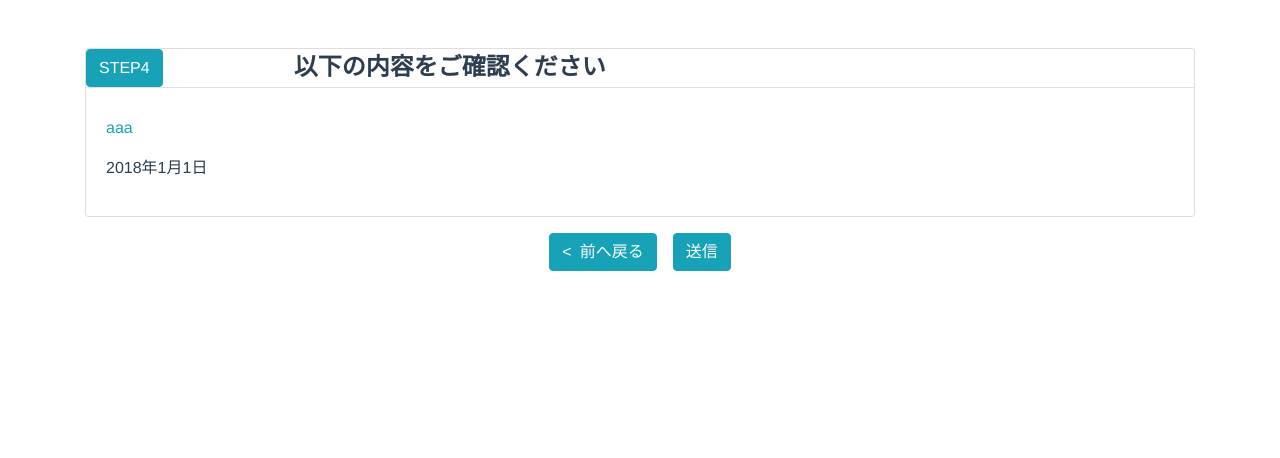
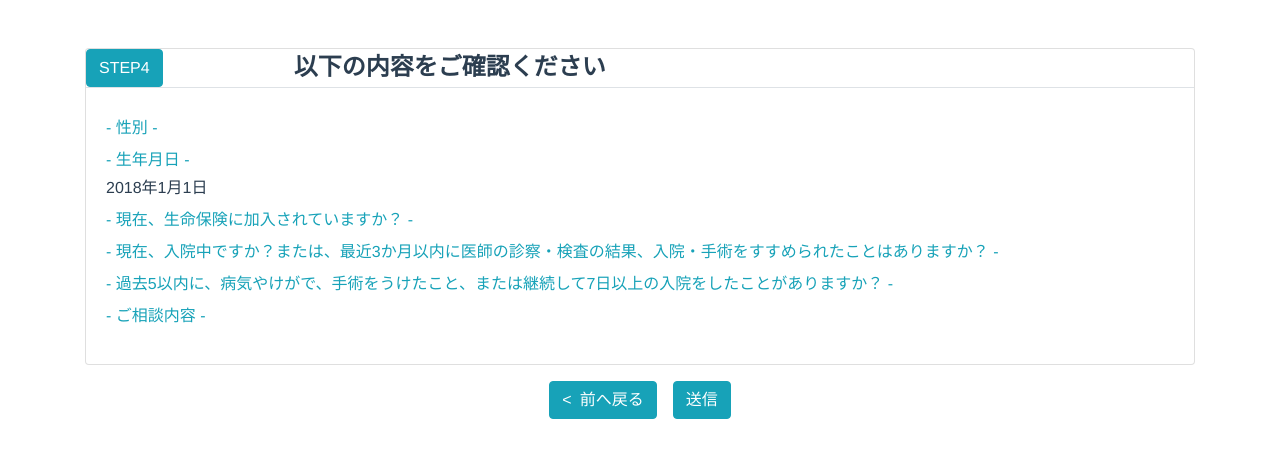
Before and after one commit to tipstar0125/portfolio, a Vue app in the folder vue_form/: page /step4 in a window 1280 px wide. Shown: the top 458 px of the page. Built offline with nearby package versions, Linux system fonts and the light colour scheme.

Commit message:
add vuex of step2 and modified step1,3,4

```diff
--- a/vue_form/src/components/QuestionItem.vue
+++ b/vue_form/src/components/QuestionItem.vue
@@ -7,13 +7,15 @@
           </div>
           <div class="row my-3">
               <div class="form-check ml-3">
-              <input @click="radioClick(index)" class="form-check-input" type="radio" :name="'yesno' + index" :id="'yes' + index" value="yes">
+              <input v-if="question.answer=='はい'" @click="radioClick(index, 'はい')" class="form-check-input" type="radio" :name="'yesno' + index" :id="'yes' + index" value="yes" checked>
+              <input v-else @click="radioClick(index, 'はい')" class="form-check-input" type="radio" :name="'yesno' + index" :id="'yes' + index" value="yes">
               <label class="form-check-label" :for="'yes' + index">
                   はい
               </label>
               </div>
               <div class="form-check ml-3">
-              <input @click="radioClick(index)" class="form-check-input" type="radio" :name="'yesno' + index" :id="'no' + index" value="no">
+              <input v-if="question.answer=='いいえ'" @click="radioClick(index, 'いいえ')" class="form-check-input" type="radio" :name="'yesno' + index" :id="'no' + index" value="no" checked>
+              <input v-else @click="radioClick(index, 'いいえ')" class="form-check-input" type="radio" :name="'yesno' + index" :id="'no' + index" value="no">
               <label class="form-check-label" :for="'no' + index">
                   いいえ
               </label>
@@ -27,18 +29,25 @@
 <script>
 export default {
   name: 'QuestionItem',
-  data() {
-    return {
-      questions: [
-        {item:'現在、生命保険に加入されていますか？', isVisible: true},
-        {item:'現在、入院中ですか？または、最近3か月以内に医師の診察・検査の結果、入院・手術をすすめられたことはありますか？', isVisible: false},
-        {item:'過去5以内に、病気やけがで、手術をうけたこと、または継続して7日以上の入院をしたことがありますか？', isVisible: false},
-      ],
-    }
+  // data() {
+  //   return {
+  //     questions: [
+  //       {item:'現在、生命保険に加入されていますか？', isVisible: true, answer: ''},
+  //       {item:'現在、入院中ですか？または、最近3か月以内に医師の診察・検査の結果、入院・手術をすすめられたことはありますか？', isVisible: false, answer: ''},
+  //       {item:'過去5以内に、病気やけがで、手術をうけたこと、または継続して7日以上の入院をしたことがありますか？', isVisible: false, answer: ''},
+  //     ],
+  //   }
+  // },
+  computed: {
+    questions() { return this.$store.getters['step2Answer/questions'] },
   },
   methods: {
-    radioClick(n) {
-      this.questions[n+1].isVisible = true;
+    radioClick(n, yesno) {
+      if (n < this.questions.length-1) {
+        this.questions[n+1].isVisible = true
+      }
+      this.questions[n].answer = yesno
+      this.$store.dispatch('step2Answer/saveStep2', this.questions)
     }
   }
 }
@@ -50,6 +59,14 @@ export default {
   color: #17a2b8;
 }
 
+.question-item:before {
+  content: '-';
+}
+
+.question-item:after {
+  content: '-';
+}
+
 .v-enter {
   opacity: 0;
 }
--- a/vue_form/src/store/index.js
+++ b/vue_form/src/store/index.js
@@ -2,6 +2,7 @@ import Vue from 'vue'
 import Vuex from 'vuex'
 import step1Answer from './modules/step1Answer'
 import step3Answer from './modules/step3Answer'
+import step2Answer from './modules/step2Answer'
 
 Vue.use(Vuex)
 
@@ -15,6 +16,7 @@ export default new Vuex.Store({
   },
   modules: {
     step1Answer,
+    step2Answer,
     step3Answer,
   }
 })
--- /dev/null
+++ b/vue_form/src/store/modules/step2Answer.js
@@ -0,0 +1,31 @@
+const state = {
+  questions: [
+    {item:'現在、生命保険に加入されていますか？', isVisible: true, answer: ''},
+    {item:'現在、入院中ですか？または、最近3か月以内に医師の診察・検査の結果、入院・手術をすすめられたことはありますか？', isVisible: false, answer: ''},
+    {item:'過去5以内に、病気やけがで、手術をうけたこと、または継続して7日以上の入院をしたことがありますか？', isVisible: false, answer: ''},
+  ],
+}
+
+const getters = {
+  questions: state => state.questions,
+}
+
+const actions = {
+  saveStep2({ commit }, answers) {
+    commit('saveStep2', answers)
+  },
+}
+
+const mutations = {
+  saveStep2 (state, answers) {
+    state.questions = answers
+  },
+}
+
+export default {
+  namespaced: true,
+  state,
+  getters,
+  actions,
+  mutations
+}
--- a/vue_form/src/views/Step1.vue
+++ b/vue_form/src/views/Step1.vue
@@ -6,13 +6,13 @@
         <ul class="text-left list-style-none">
             <li class="text-left my-2">
               <div class="question-item">
-                -性別-
+                性別
               </div>
               <SexSelect :sex="sex" @checkSex="checkSex"/>
             </li>
             <li class="text-left my-2">
               <div class="question-item">
-                -生年月日-
+                生年月日
               </div>
               <YearMonthDayDropdown :birthday="birthday"  @inputBirthday="inputBirthday"/>
               <!-- <YearMonthDayDropdown @inputBirthday="inputBirthday"/> -->
@@ -68,6 +68,14 @@ export default {
   color: #17a2b8;
 }
 
+.question-item:before {
+  content: '-';
+}
+
+.question-item:after {
+  content: '-';
+}
+
 .list-style-none {
   list-style: none;
   padding-left: 0;
--- a/vue_form/src/views/Step3.vue
+++ b/vue_form/src/views/Step3.vue
@@ -6,7 +6,7 @@
         <ul class="text-left list-style-none">
             <li class="text-left my-2">
               <div class="question-item mb-3">
-                -ご相談内容-
+                ご相談内容
               </div>
               <textarea v-model="consult" rows="10" class="form-control"></textarea>
             </li>
@@ -53,6 +53,14 @@ export default {
   color: #17a2b8;
 }
 
+.question-item:before {
+  content: '-';
+}
+
+.question-item:after {
+  content: '-';
+}
+
 .list-style-none {
   list-style: none;
   padding-left: 0;
--- a/vue_form/src/views/Step4.vue
+++ b/vue_form/src/views/Step4.vue
@@ -5,12 +5,28 @@
       <div class="card-body">
         <ul class="text-left list-style-none">
             <li class="text-left my-2">
-              <div class="question-item mb-3">
-                aaa
+              <div class="question-item mb-1">
+                性別
               </div>
-              {{ sex }}
-              {{ birthday }}
-              {{ consult }}
+                {{ sex }}
+            </li>
+            <li class="text-left my-2">
+              <div class="question-item mb-1">
+                生年月日
+              </div>
+                {{ birthday }}
+            </li>
+            <li v-for="question in questions" class="text-left my-2">
+              <div class="question-item mb-1">
+                {{ question.item }}
+              </div>
+                {{ question.answer }}
+            </li>
+            <li class="text-left my-2">
+              <div class="question-item mb-1">
+                ご相談内容
+              </div>
+                {{ consult }}
             </li>
         </ul>
       </div>
@@ -42,7 +58,8 @@ export default {
       const birthday = this.$store.getters['step1Answer/birthday']
       return `${birthday.year}年${birthday.month}月${birthday.day}日`
     },
-    consult() {return this.$store.getters['step3Answer/consult']},
+    questions() { return this.$store.getters['step2Answer/questions'] },
+    consult() { return this.$store.getters['step3Answer/consult'] },
   },
 }
 </script>
@@ -53,6 +70,14 @@ export default {
   color: #17a2b8;
 }
 
+.question-item:before {
+  content: '-';
+}
+
+.question-item:after {
+  content: '-';
+}
+
 .list-style-none {
   list-style: none;
   padding-left: 0;
```
